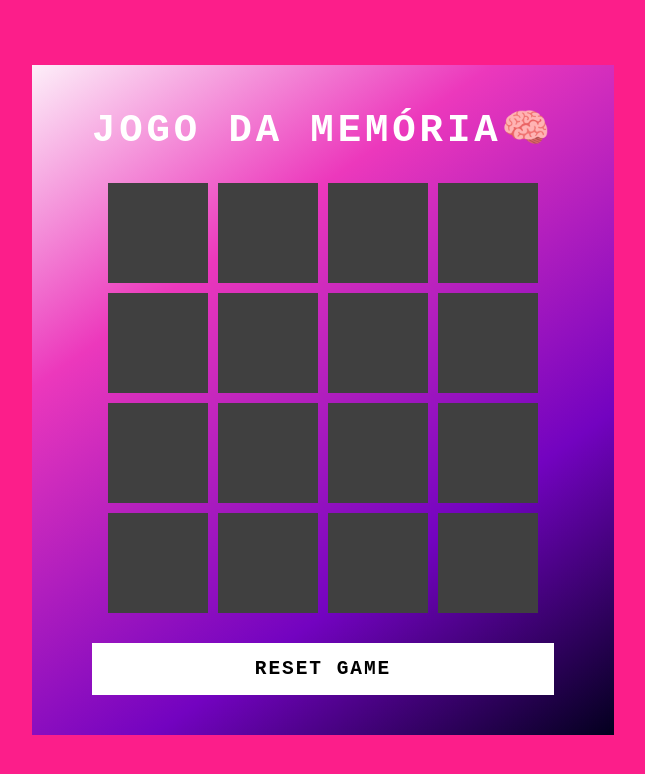
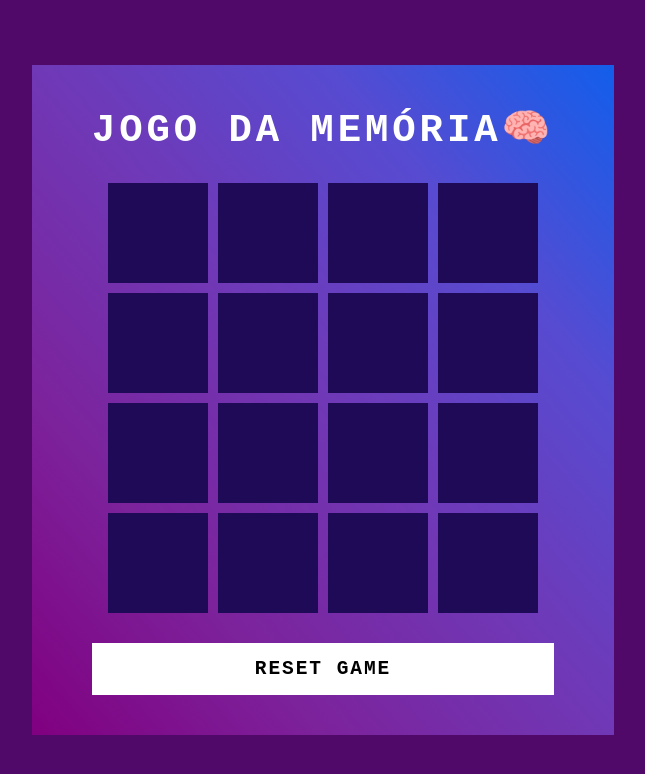
Before and after one commit to MarcosWinther/memory-game-html-css-js, a plain HTML site: page index.html in a window 1280 px wide. Shown: the whole page, without its empty margins (317-962 px from the left). Drawn offline with Linux system fonts and the light colour scheme.

Commit message:
Finalização do projeto e mudanças implementadas

```diff
--- a/src/scripts/engine.js
+++ b/src/scripts/engine.js
@@ -28,6 +28,12 @@ for (let i = 0; i < emojis.length; i++) {
   document.querySelector(".game").appendChild(box);
 }
 
+function playSound(nameAudio) {
+  let audio = new Audio(`./src/audios/${nameAudio}.m4a`);
+  audio.volume = 0.2;
+  audio.play();
+}
+
 function handleClick() {
   if (openCards.length < 2) {
     this.classList.add("boxOpen");
@@ -46,9 +52,11 @@ function checkMatch() {
   if(openCards[0].innerHTML === openCards[1].innerHTML) {
     openCards[0].classList.add('boxMatch');
     openCards[1].classList.add('boxMatch');
+    playSound('win');
   } else {
     openCards[0].classList.remove('boxOpen');
     openCards[1].classList.remove('boxOpen');
+    playSound('lose');
   }
 
   openCards = [];
--- a/src/styles/main.css
+++ b/src/styles/main.css
@@ -3,7 +3,9 @@ body {
   justify-content: center;
   align-items: center;
   min-height: 100vh;
-   background: #fc1e8a;
+
+  background: linear-gradient(to right top, #800080, #670778, #4f0a6e, #370b63, #1e0a57);
+
   user-select: none;
 }
 
@@ -13,15 +15,8 @@ body {
   flex-direction: column;
   justify-content: center;
   align-items: center;
-   gap: 30px;
-   background: linear-gradient(
-     325deg,
-     #03001e 0%,
-     #7303c0 30%,
-     #ec38bc 70%,
-     #fdeff9 100%
-   );
-   padding: 40px 60px;
+  gap: 20px;
+  padding: 20px 20px;
 }
 
 h2 {
@@ -29,13 +24,14 @@ body {
   color: #fff;
   text-transform: uppercase;
   letter-spacing: 0.1em;
+  text-align: center;
 }
 
 .reset {
   padding: 15px 20px;
   width: 100%;
   color: #000;
-   background-color: #fff;
+  background-color: #ffffff;
   border: none;
   font-size: 1.5em;
   letter-spacing: 0.1em;
@@ -45,14 +41,17 @@ body {
 }
 
 .reset:focus {
-   color: #ec38bc;
-   background-color: #262809;
+  color: #ffffff;
+  background-color: #1e0a57;
 }
 
 .game {
-   width: 430px;
-   height: 430px;
-   display: flex;
+  width: 100%;
+  margin-left: auto;
+  margin-right: auto;
+  display: grid;
+  grid-template-columns: repeat(4, 1fr);
+  align-items: center;
   flex-wrap: wrap;
   gap: 10px;
   transform-style: preserve-3d;
@@ -61,8 +60,9 @@ body {
 
 .item {
   position: relative;
-   width: 100px;
-   height: 100px;
+  width: 60px;
+  height: 60px;
+  border-radius: 4px;
   display: flex;
   align-items: center;
   justify-content: center;
@@ -77,7 +77,7 @@ body {
   content: "";
   position: absolute;
   inset: 0;
-   background: #404040;
+  background: #1e0a57;
   transition: 0.25s;
   transform: rotateY(0deg);
   backface-visibility: hidden;
@@ -91,3 +91,25 @@ body {
 .boxMatch::after {
   transform: rotateY(180deg);
 }
+
+@media screen and (min-width: 640px) {
+  body {
+    background: #500969;;
+  }
+  .container {
+    background: linear-gradient(to right top, #800080, #7c229b, #7038b6, #574bd1, #125eeb);
+    gap: 30px;
+    padding: 40px 60px;
+  }
+
+  .game {
+    width: 430px;
+    height: 430px;
+    display: flex;
+  }
+
+  .item {
+    width: 100px;
+    height: 100px;
+  }
+}
```
Also changed, not shown: 2 other files. Lines whose indentation alone changed are shown as unchanged.
